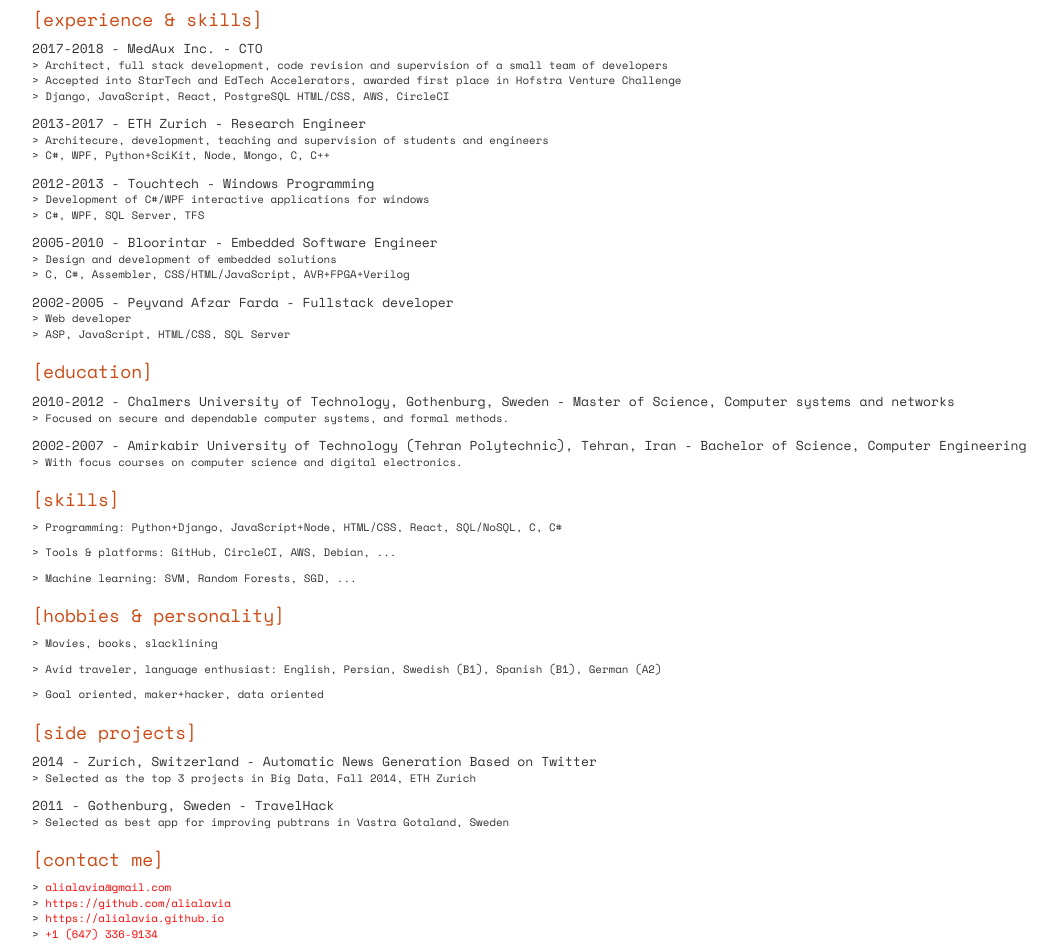
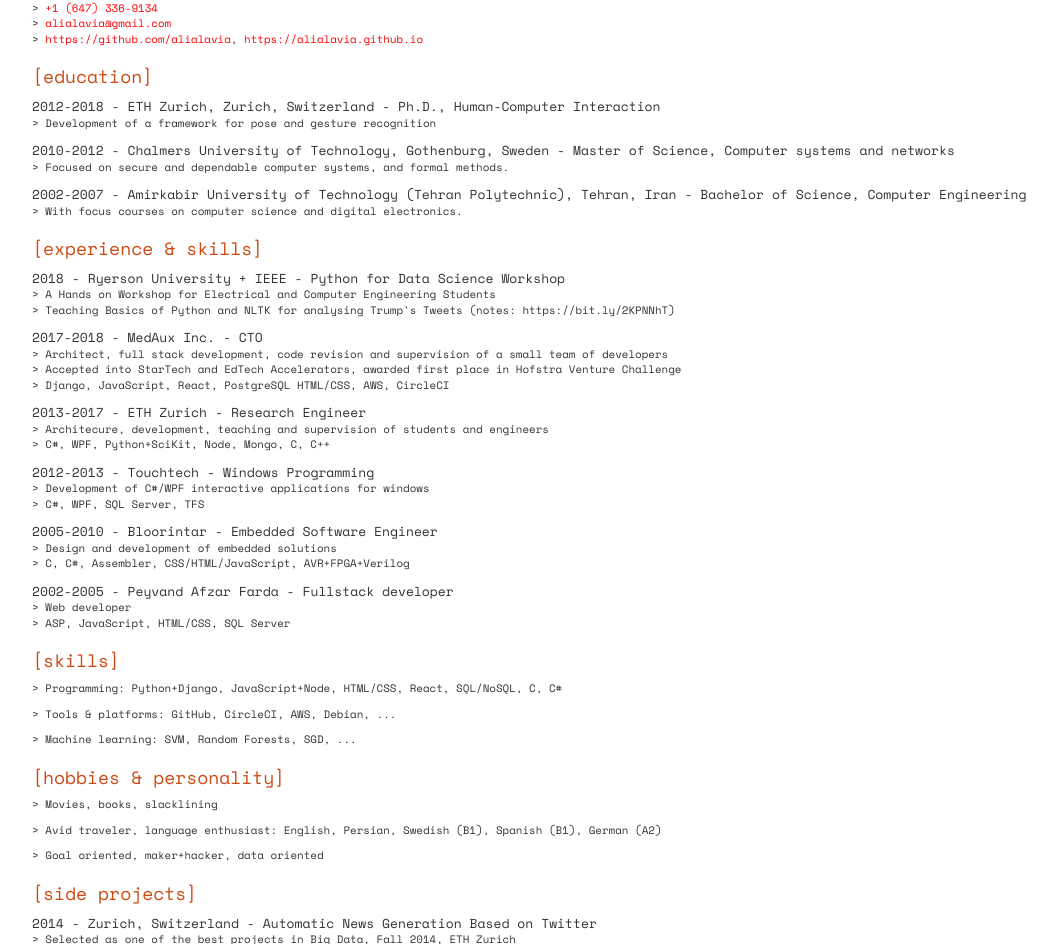
Before and after one commit to alialavia/static-template-base, a website: page src/cv.html in a window 1280 px wide. Shown: the part 80-1024 px from the top of the page, without its empty margins (38-1095 px from the left). Drawn offline with nearby package versions, Linux system fonts and the light colour scheme; a web font is replaced by a local one.

Commit message:
Added phd

```diff
--- a/src/cv.html
+++ b/src/cv.html
@@ -19,11 +19,35 @@
 </head>
 
 <body>
-    <h1>Ali Alavi</h1>
+<!--     <h1>Ali Alavi</h1> -->
+
     <div class="container">
         <div class="row">
             <div class="col-md-12">
+                <ul>
+                  <h3>[basics]</h3>
+                  <li>Ali Alavi</li>
+                  <li>1412 - 50 Charles St E, M4Y1T1, Toronto, ON</li>
+                    <li><a class="contact" href="phone:+1 (647) 336-9134">+1 (647) 336-9134</a></li>
+                    <li><a class="contact" href="mailto:alialavia@gmail.com">alialavia@gmail.com</a></li>
+                    <li><a class="contact" href="https://github.com/alialavia">https://github.com/alialavia</a>,
+                        <a class="contact" href="https://alialavia.github.io">https://alialavia.github.io</a></li>
+
+                </ul>
+                <h3>[education]</h3>   <details open>
+    <summary>2012-2018 - ETH Zurich, Zurich, Switzerland - Ph.D., Human-Computer Interaction</summary>
+    <ul><li>Development of a framework for pose and gesture recognition</li></ul>
+  </details>  <details open>
+    <summary>2010-2012 - Chalmers University of Technology, Gothenburg, Sweden - Master of Science, Computer systems and networks</summary>
+    <ul><li>Focused on secure and dependable computer systems, and formal methods.</li></ul>
+  </details>  <details open>
+    <summary>2002-2007 - Amirkabir University of Technology (Tehran Polytechnic), Tehran, Iran - Bachelor of Science, Computer Engineering</summary>
+    <ul><li>With focus courses on computer science and digital electronics.</li></ul>
+  </details>
                 <h3>[experience & skills]</h3>   <details open>
+    <summary>2018 - Ryerson University + IEEE - Python for Data Science Workshop</summary>
+    <ul><li>A Hands on Workshop for Electrical and Computer Engineering Students</li><li>Teaching Basics of Python and NLTK for analysing Trump's Tweets (notes: https://bit.ly/2KPNNhT)</li></ul>
+  </details>  <details open>
     <summary>2017-2018 - MedAux Inc. - CTO</summary>
     <ul><li>Architect, full stack development, code revision and supervision of a small team of developers</li><li>Accepted into StarTech and EdTech Accelerators, awarded first place in Hofstra Venture Challenge</li><li>Django, JavaScript, React, PostgreSQL HTML/CSS, AWS, CircleCI</li></ul>
   </details>  <details open>
@@ -39,31 +63,16 @@
     <summary>2002-2005 - Peyvand Afzar Farda - Fullstack developer</summary>
     <ul><li>Web developer</li><li>ASP, JavaScript, HTML/CSS, SQL Server</li></ul>
   </details>
-                <h3>[education]</h3>   <details open>
-    <summary>2010-2012 - Chalmers University of Technology, Gothenburg, Sweden - Master of Science, Computer systems and networks</summary>
-    <ul><li>Focused on secure and dependable computer systems, and formal methods.</li></ul>
-  </details>  <details open>
-    <summary>2002-2007 - Amirkabir University of Technology (Tehran Polytechnic), Tehran, Iran - Bachelor of Science, Computer Engineering</summary>
-    <ul><li>With focus courses on computer science and digital electronics.</li></ul>
-  </details>
                 <h3>[skills]</h3> <ul><li>Programming: Python+Django, JavaScript+Node, HTML/CSS, React, SQL/NoSQL, C, C#</li></ul><ul><li>Tools & platforms: GitHub, CircleCI, AWS, Debian, ...</li></ul><ul><li>Machine learning: SVM, Random Forests, SGD, ...</li></ul>
                 <h3>[hobbies & personality]</h3> <ul><li>Movies, books, slacklining</li></ul><ul><li>Avid traveler, language enthusiast: English, Persian, Swedish (B1), Spanish (B1), German (A2)</li></ul><ul><li>Goal oriented, maker+hacker, data oriented</li></ul>
                 <h3>[side projects]</h3>   <details open>
     <summary>2014 - Zurich, Switzerland - Automatic News Generation Based on Twitter</summary>
-    <ul><li>Selected as the top 3 projects in Big Data, Fall 2014, ETH Zurich</li></ul>
+    <ul><li>Selected as one of the best projects in Big Data, Fall 2014, ETH Zurich</li></ul>
   </details>  <details open>
     <summary>2011 - Gothenburg, Sweden - TravelHack</summary>
     <ul><li>Selected as best app for improving pubtrans in Vastra Gotaland, Sweden</li></ul>
   </details>
 
-                <h3>[contact me]</h3>
-                <ul>
-                    <li><a class="contact" href="mailto:alialavia@gmail.com">alialavia@gmail.com</a></li>
-                    <li><a class="contact" href="https://github.com/alialavia">https://github.com/alialavia</a></li>
-                    <li><a class="contact" href="https://alialavia.github.io">https://alialavia.github.io</a></li>
-                    <li><a class="contact" href="phone:+1 (647) 336-9134">+1 (647) 336-9134</a></li>
-                    <li>1412 - 50 Charles St E, M4Y1T1, Toronto, ON</li>
-                </ul>
             </div>
         </div>
     </div>
```
Also changed, not shown: src/templates/cv.html (+13 -10 lines), src/templates/resolve/data.json (+6 -1 lines).
